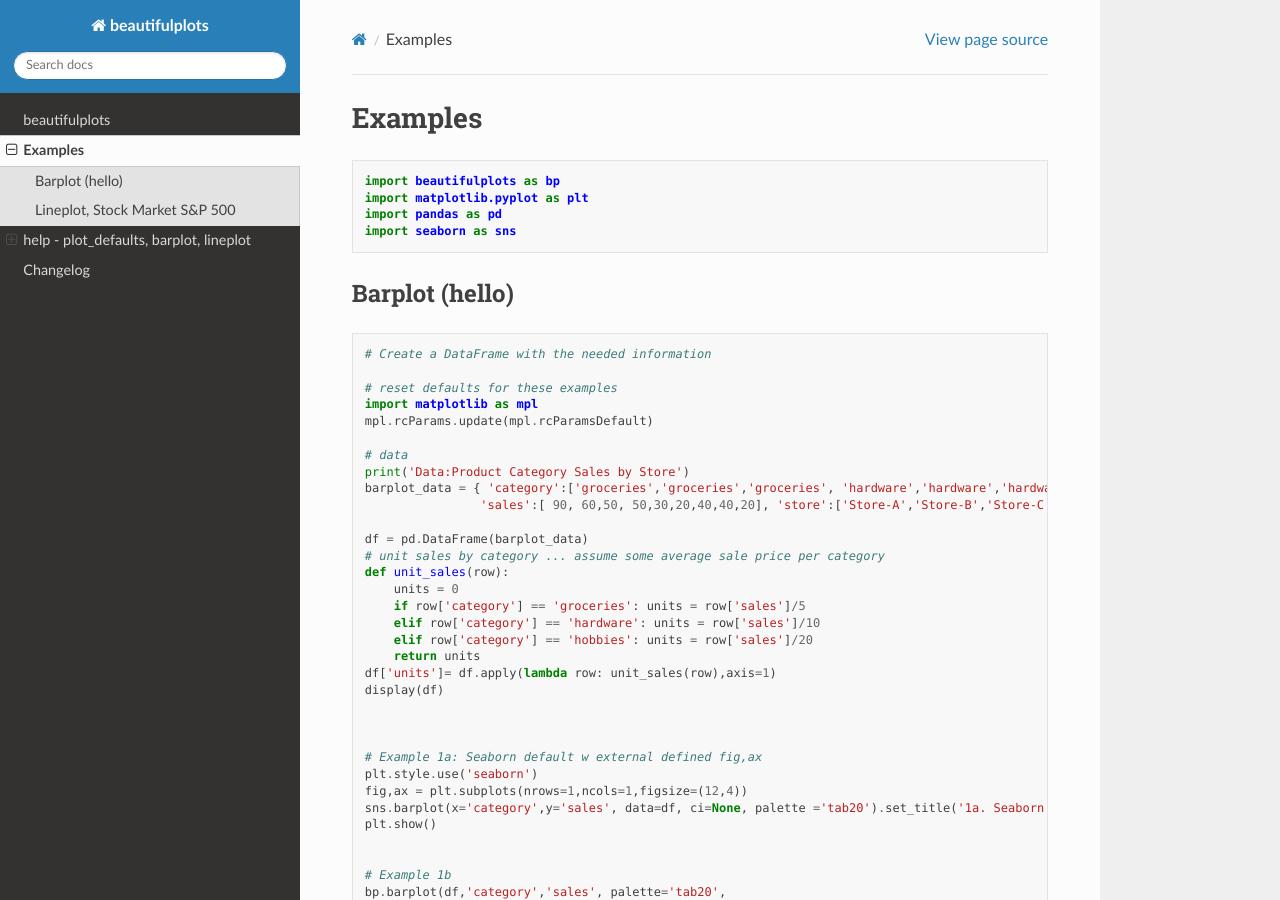
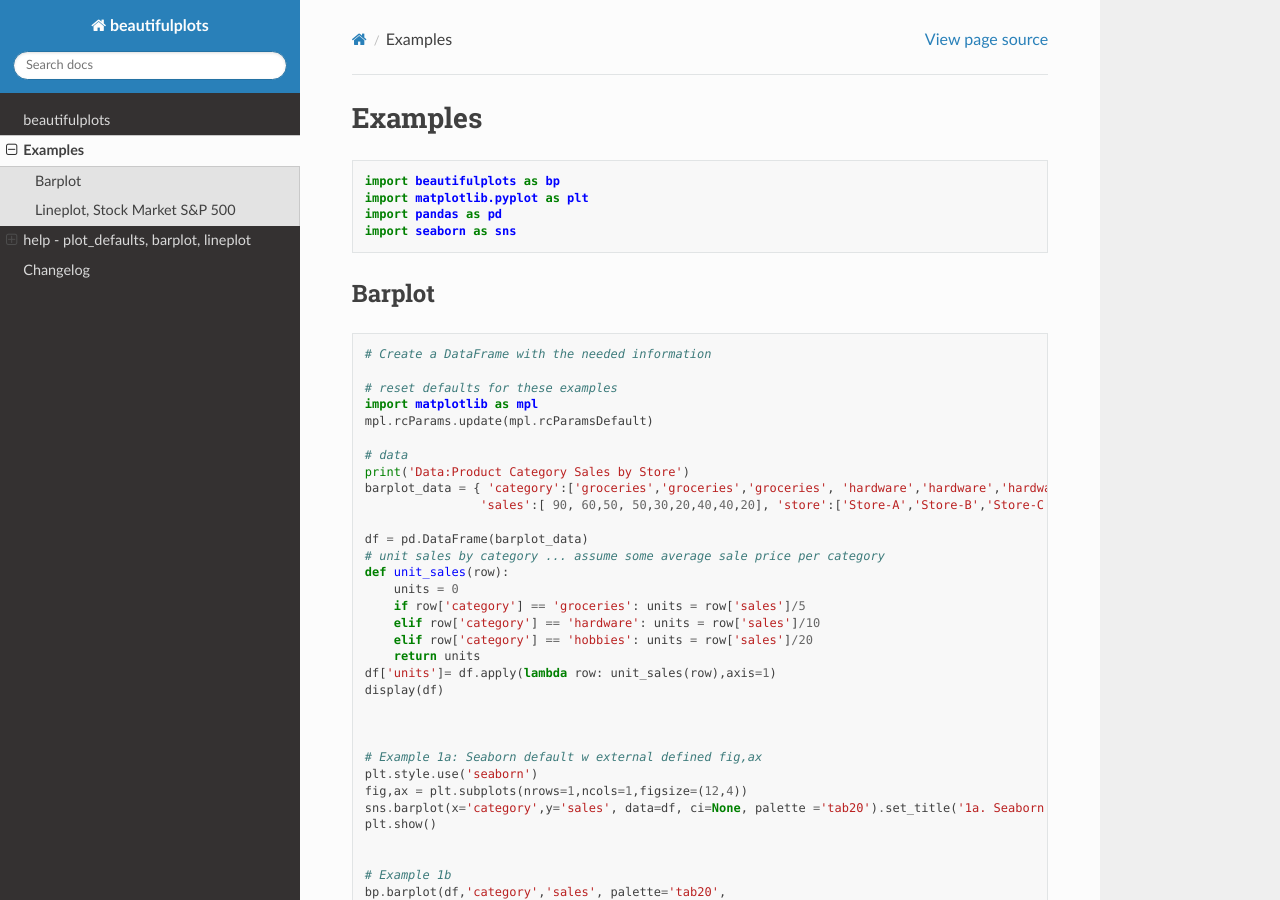
Before and after one commit to Aljgutier/beautifulplots, a Sphinx documentation site: the page built from docs/examples.md, in a window 1280 px wide and 900 px high. Built offline with Sphinx 7.4.7 and the Read the Docs theme 2.0.0, drawn with Linux system fonts in a browser that asks for light colours; pages that are not in the unit, such as notebooks, are missing from menus.

Commit message:
docs: examples.md

````diff
--- a/docs/examples.md
+++ b/docs/examples.md
@@ -7,7 +7,7 @@ import pandas as pd
 import seaborn as sns
 ```
 
-## Barplot (hello)
+## Barplot
 
 
 ```python
````
